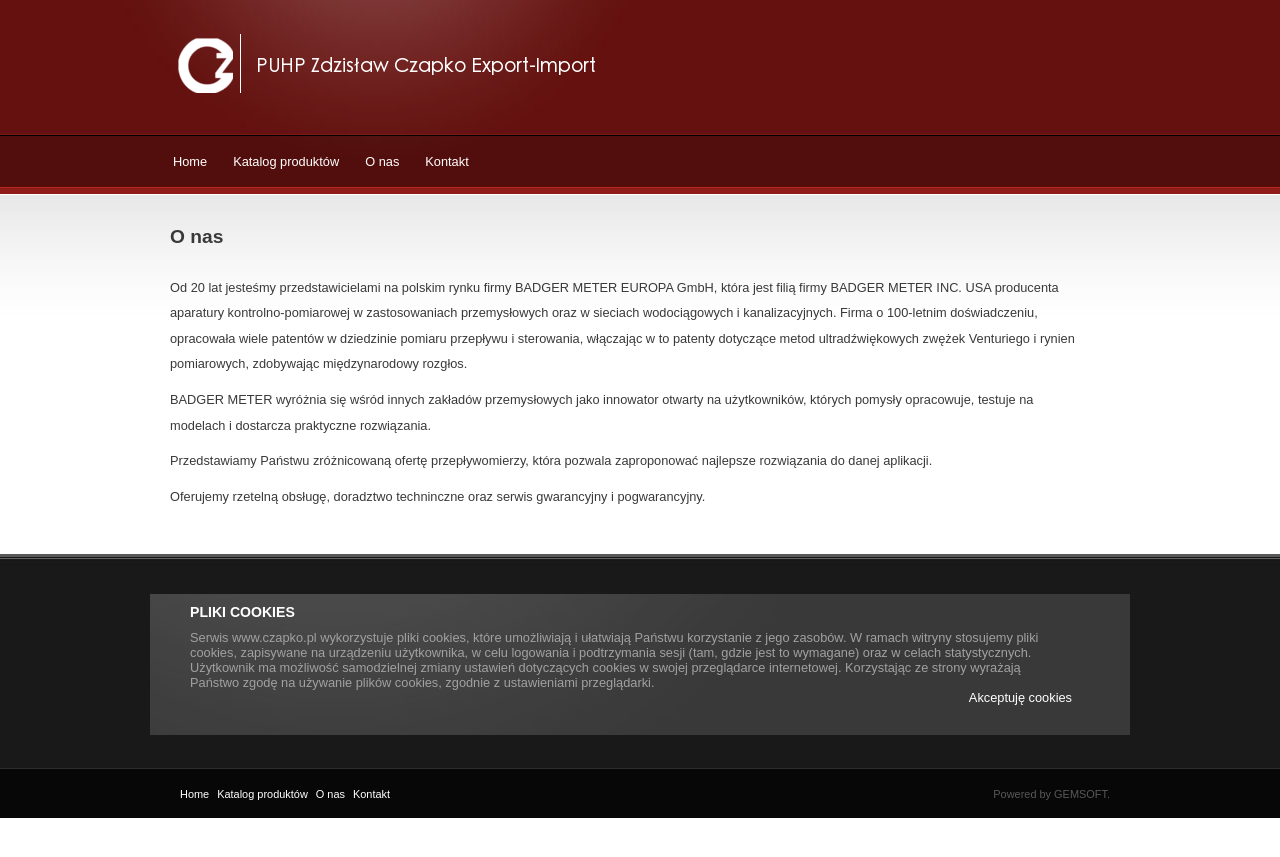
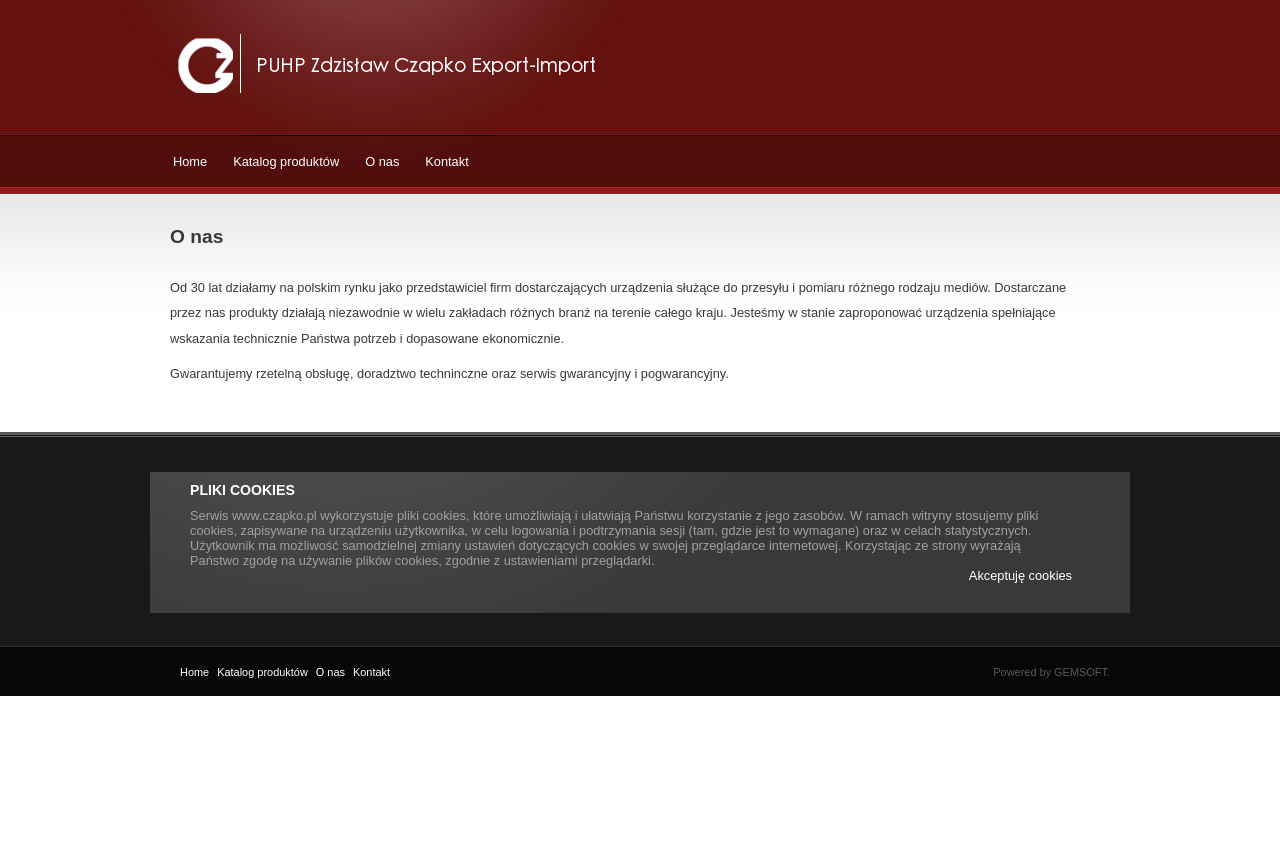
Before and after one commit to czapko/czapko.github.io, a Jekyll site: the page built from o-nas.md, in a window 1280 px wide. Shown: the top 857 px of the page. Built offline with Jekyll 4.4.1, drawn with Linux system fonts in a browser that asks for light colours.

Commit message:
Update about us page

```diff
--- a/o-nas.md
+++ b/o-nas.md
@@ -12,10 +12,13 @@ permalink: /o-nas
             <h2 id="page-headline">O nas</h2>
           </div>
           <div class="portfolio-text-over">
-            <p>Od 20 lat jesteśmy przedstawicielami na polskim rynku firmy BADGER METER EUROPA GmbH, która jest filią firmy BADGER METER INC. USA producenta aparatury kontrolno-pomiarowej w zastosowaniach przemysłowych oraz w sieciach wodociągowych i kanalizacyjnych. Firma o 100-letnim doświadczeniu, opracowała wiele patentów w dziedzinie pomiaru przepływu i sterowania, włączając w to patenty dotyczące metod ultradźwiękowych zwężek Venturiego i rynien pomiarowych, zdobywając międzynarodowy rozgłos.</p>
-            <p>BADGER METER wyróżnia się wśród innych zakładów przemysłowych jako innowator otwarty na użytkowników, których pomysły opracowuje, testuje na modelach i dostarcza praktyczne rozwiązania.</p>
-            <p>Przedstawiamy Państwu zróżnicowaną ofertę przepływomierzy, która pozwala zaproponować najlepsze rozwiązania do danej aplikacji.</p>
-            <p>Oferujemy rzetelną obsługę, doradztwo techninczne oraz serwis gwarancyjny i pogwarancyjny.</p>
+            <p>
+              Od 30 lat działamy na polskim rynku jako przedstawiciel firm dostarczających urządzenia służące do przesyłu i pomiaru różnego rodzaju mediów. Dostarczane przez nas produkty działają niezawodnie
+              w wielu zakładach różnych branż na terenie całego kraju. Jesteśmy w stanie zaproponować urządzenia spełniające wskazania technicznie Państwa potrzeb i dopasowane ekonomicznie.
+            </p>
+            <p>
+              Gwarantujemy rzetelną obsługę, doradztwo techninczne oraz serwis gwarancyjny i pogwarancyjny.
+            </p>
           </div>
         </div>
       </div>
```
